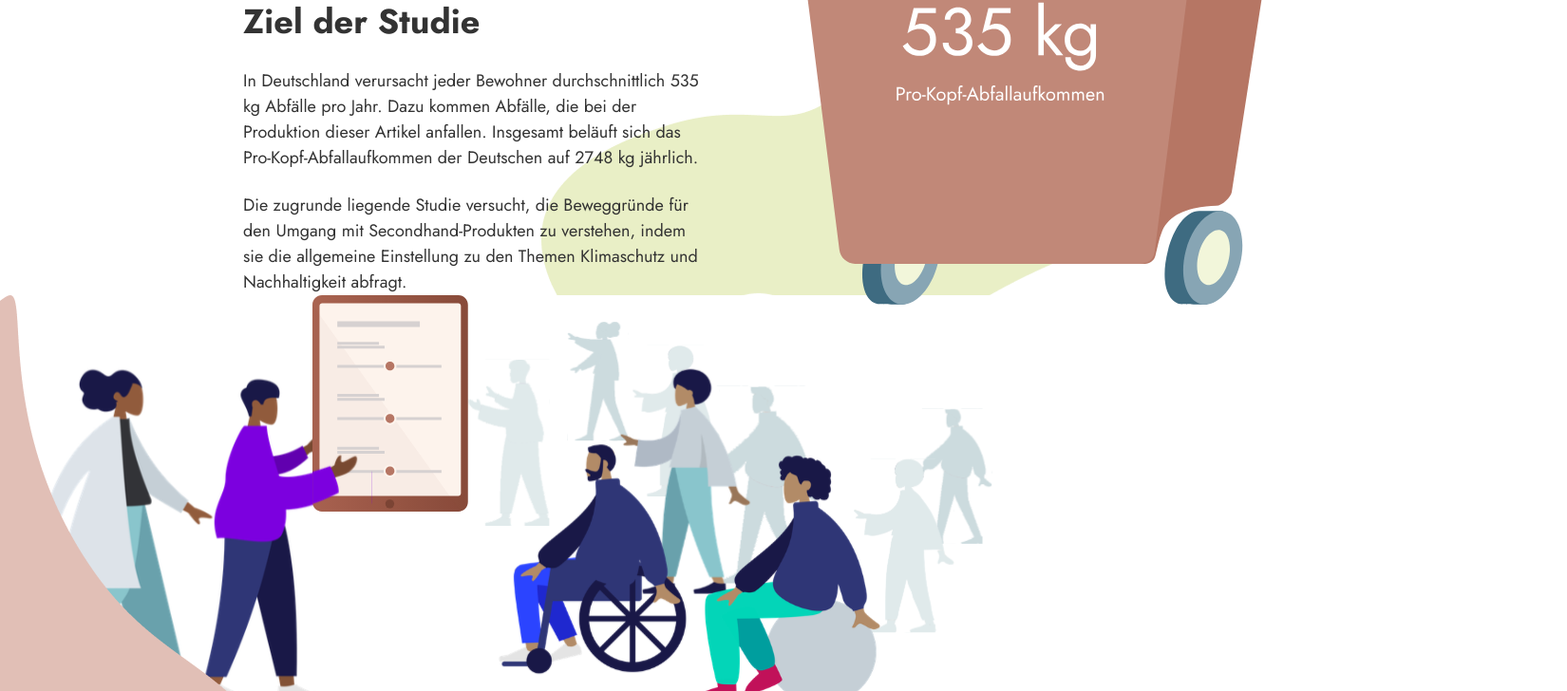
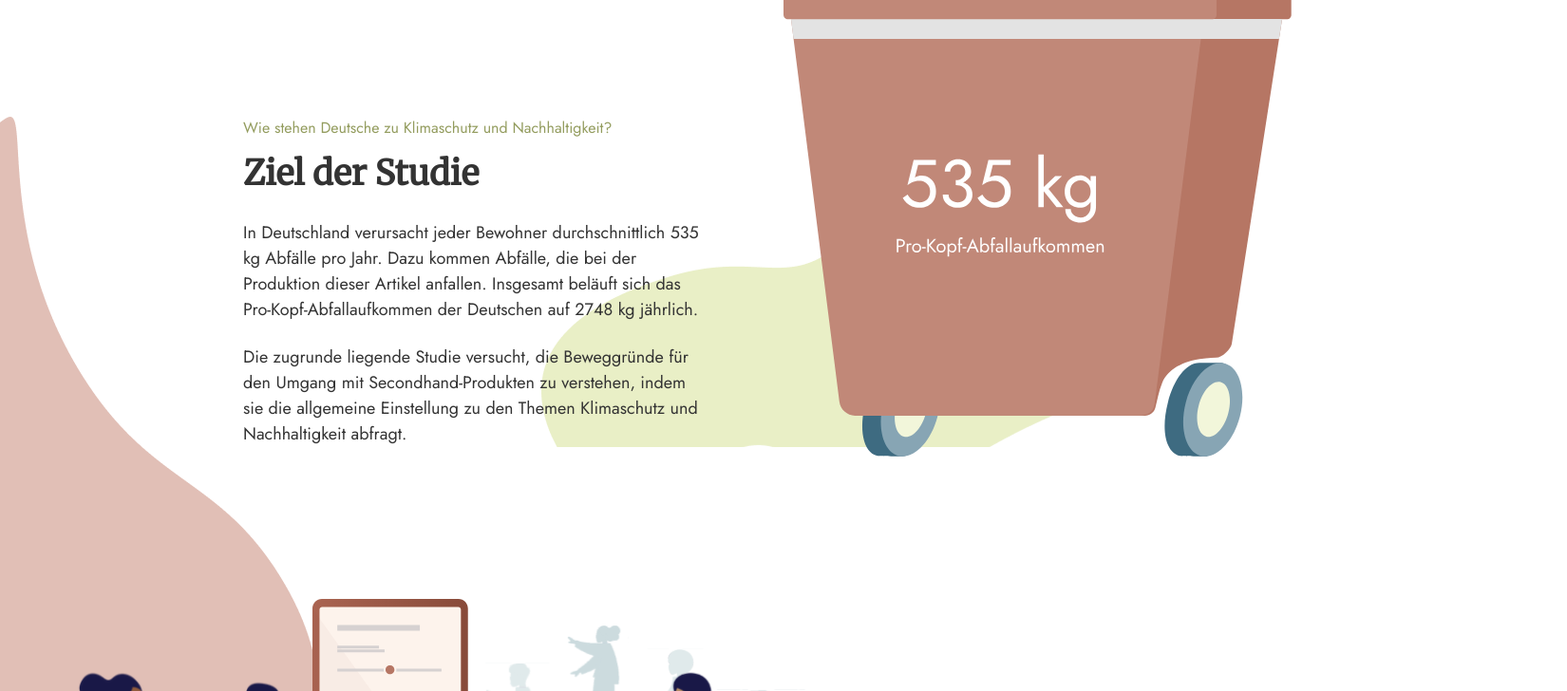
Before and after one commit to lenagoetzinger97/reuse, a Vue app: page / in a window 1280 px wide. Shown: the part 1400-2128 px from the top of the page at 95% size, 1650 px wide, since content can reach past the window. Built offline with nearby package versions, Linux system fonts and the light colour scheme.

Commit message:
background red + font

```diff
--- a/src/components/Intro.vue
+++ b/src/components/Intro.vue
@@ -17,7 +17,7 @@
         <img src="../assets/people.svg" alt="Menge von Leuten">
       </div>
     </div>
-
+<div class="background-red">
     <div class="container-ziel-studie">
       <div class="container-text">
         <p class="topline topline-green">Wie stehen Deutsche zu Klimaschutz und Nachhaltigkeit?</p>
@@ -39,9 +39,8 @@
     </div>
     <div class="container-studie">
 
-      <div class="background-red">
-        <img src="../assets/background-red.png" alt="Hintergrundfläche rot">
-      </div>
+
+
       <div class="row-illus">
         <img src="../assets/herausgeber.svg" alt="Herausgeber">
         <img src="../assets/befragte.svg" alt="Befragte">
@@ -68,12 +67,14 @@
         </div>
       </div>
     </div>
+
     <!--Lena-->
     <p class="topline topline-green text-center">Gruppierte Vergleiche </p>
     <h2 class="text-center">Zielgruppen</h2>
+
     <p class="text-center p-large">Der Grad der Zustimmung dieser Aussagen wird in der folgenden Datenansicht in drei
       Kategorien betrachtet.</p>
-
+  </div>
     <div class="zielgruppe">
       <div class="card">
         <img src="../assets/zielgruppe.svg" alt="Zielgruppe">
--- a/src/scss/components/die-studie.scss
+++ b/src/scss/components/die-studie.scss
@@ -1,10 +1,11 @@
 .container-studie{
     position: relative;
+    margin-bottom:10em;
 }
 .background-red{
     width: 100%;
-    position: absolute;
-    left:0;
+    background-position: absolute;
+    background-image: url(../assets/background-red.png);
 }
 .row-illus {
     height: auto;
--- a/src/scss/components/ziel-studie.scss
+++ b/src/scss/components/ziel-studie.scss
@@ -4,6 +4,8 @@
     display: flex;
     justify-content: space-between;
     background: url(/src/assets/background-green.png);
+    margin-bottom:10em;
+    margin-top:10em;
 }
 
 .container-text {
@@ -29,4 +31,7 @@
         width: 100%;
         z-index: 0;
     }
+
+
+
 }
--- a/src/scss/components/zielgruppe.scss
+++ b/src/scss/components/zielgruppe.scss
@@ -1,3 +1,7 @@
+.container-zielgruppe{
+    position: relative;
+    margin-bottom:10em;
+}
 .card {
    box-shadow: 0 4px 8px 0 rgba(0,0,0,0.2);
    transition: 0.3s;
--- a/src/scss/style/_fonts.scss
+++ b/src/scss/style/_fonts.scss
@@ -1,11 +1,13 @@
 
 @import url('https://fonts.googleapis.com/css2?family=Jost:wght@400;600;700&display=swap');
+@import url('https://fonts.googleapis.com/css2?family=Merriweather:wght@300;400&display=swap');
 /*überarbeiten*/
 div{
     font-family: 'Jost', sans-serif;
     color: $color-grey-900;
 }
 h1,h2,h3,h4,h5{
+    font-family: 'Merriweather', serif;
     line-height: 1.2;
     font-weight: bold;
 }
```
